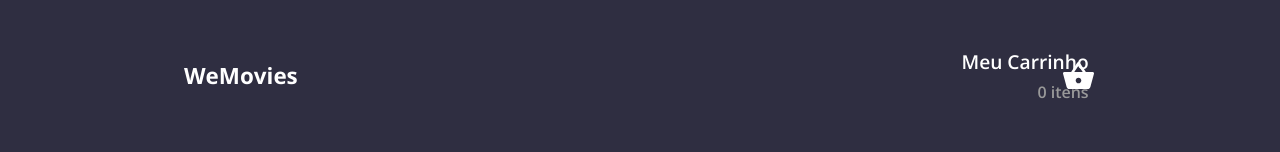
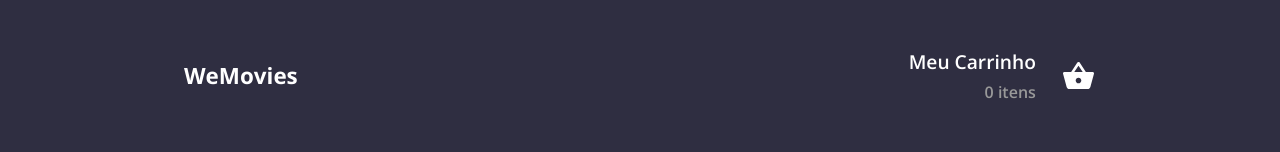
Before and after one commit to JaqueBRSilva/teste-wefit-desafio-react-web, a React (Vite) app in the folder ecommerce-react/: page / in a window 1280 px wide. Shown: the top 152 px of the page. Built offline with nearby package versions, Linux system fonts and the light colour scheme; data requests are answered from the project's data file.

Commit message:
feat: add componente da sacola no topo-direito

```diff
--- a/ecommerce-react/src/components/ShoppingBagIcon/index.tsx
+++ b/ecommerce-react/src/components/ShoppingBagIcon/index.tsx
@@ -6,13 +6,16 @@ const ProductsContainer = styled.div`
     display: flex;
     gap: 1.2rem;
     align-items: center;
+
+    @media screen and (min-width: 992px){
+        gap: 0.4rem;
+    }
 `
 
 const GroupContainer = styled.div`
     @media screen and (min-width: 992px){
         display: grid;
         justify-items: flex-end;
-        margin-right: -3em;
     }
 `
 
@@ -27,8 +30,17 @@ const ItemName = styled.p`
     }
 `
 
+const IconContainer = styled.div`
+    @media screen and (min-width: 992px){
+        margin: 0;
+        margin-left: 1rem;
+        justify-self: end;
+    }
+`
+
 const Icon = styled.img`
     height: 1.8rem;
+    display: flex;
 `
 
 function ShoppingBagIcon() {
@@ -43,10 +55,12 @@ function ShoppingBagIcon() {
                 <CountDownProductsInfo />
             </GroupContainer>
 
-            <Icon
-                src={BAG_ICON}
-                alt="sacola de compras"
-            />
+            <IconContainer>
+                <Icon
+                    src={BAG_ICON}
+                    alt="sacola de compras"
+                />
+            </IconContainer>
         </ProductsContainer>
     )
 }
```
